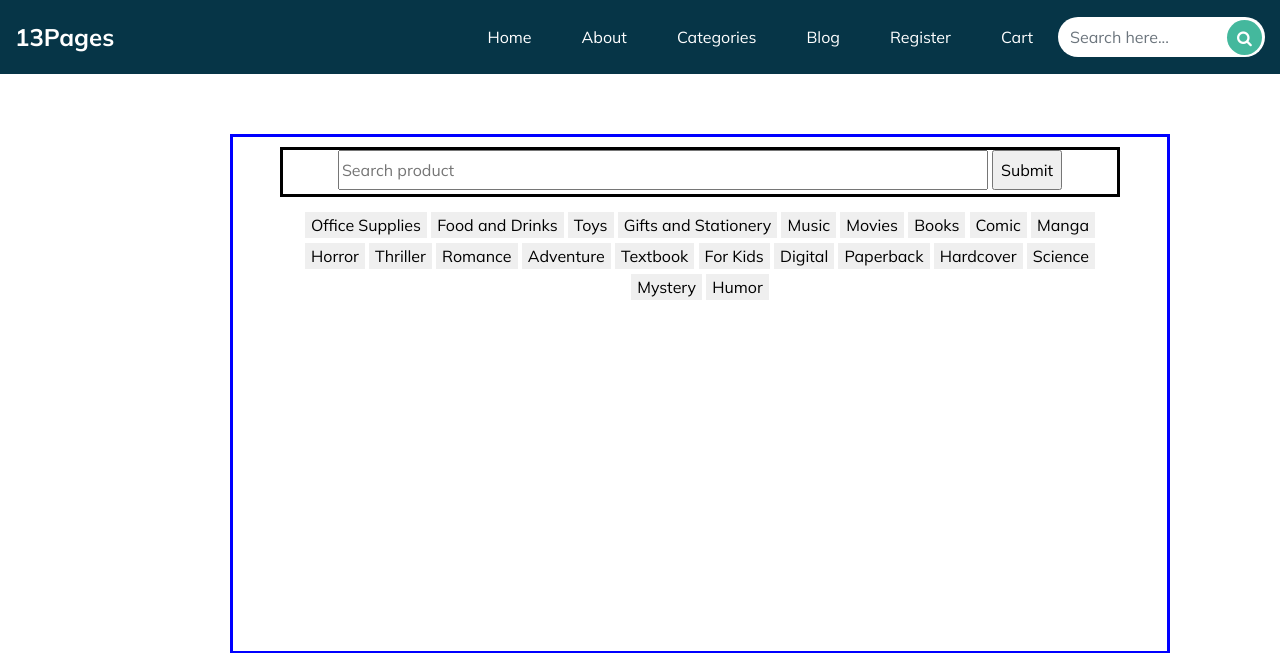
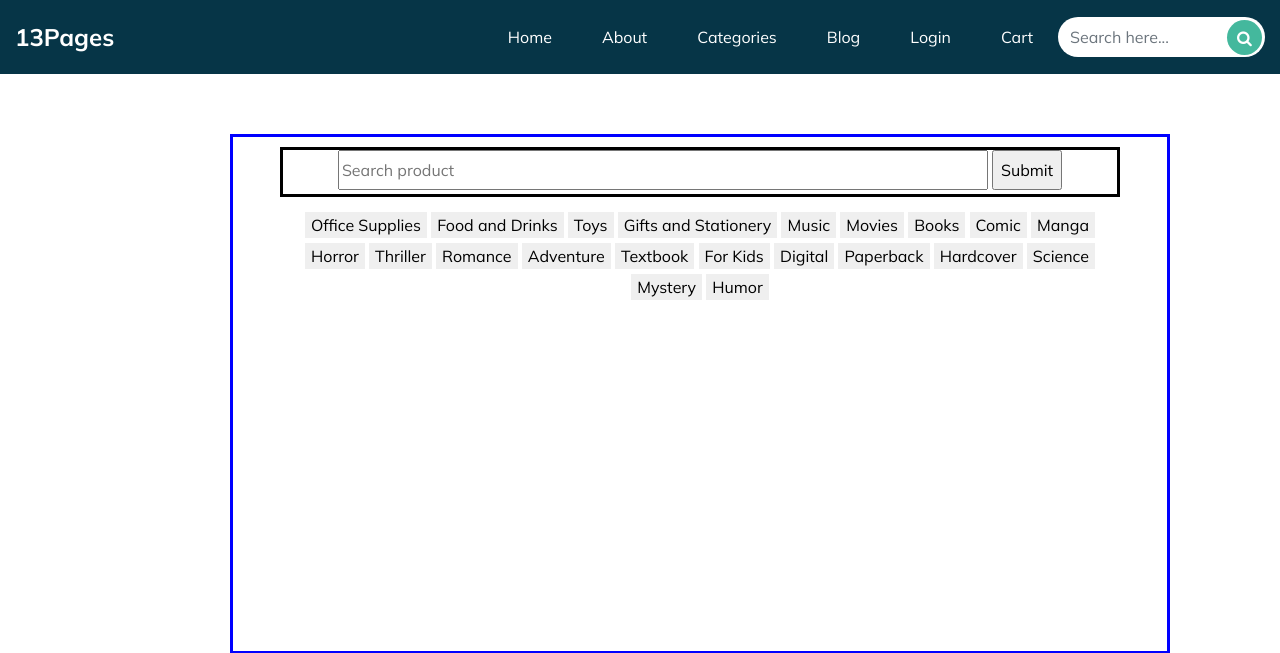
Before and after one commit to samshiau/13Pages, a Django app: page / in a window 1280 px wide. Shown: the top 653 px of the page. Run offline with Django 4.2, Linux system fonts and the light colour scheme; data comes from the database, SQL or seed files in the repository; some libraries are stand-ins or nearby versions.

Commit message:
Updated Index.html Register to Login

```diff
--- a/mysite/templates/index.html
+++ b/mysite/templates/index.html
@@ -76,7 +76,7 @@
                   <a class="nav-link" href="blog.html"> Blog </a>
                 </li>
                 <li class="nav-item">
-                  <a class="nav-link" href="{% url 'register' %}">Register</a>
+                  <a class="nav-link" href="{% url 'login' %}">Login</a>
                 </li>
                 <li class="nav-item">
                   <a class="nav-link" href="{% url 'cart' %}">Cart</a>
```
